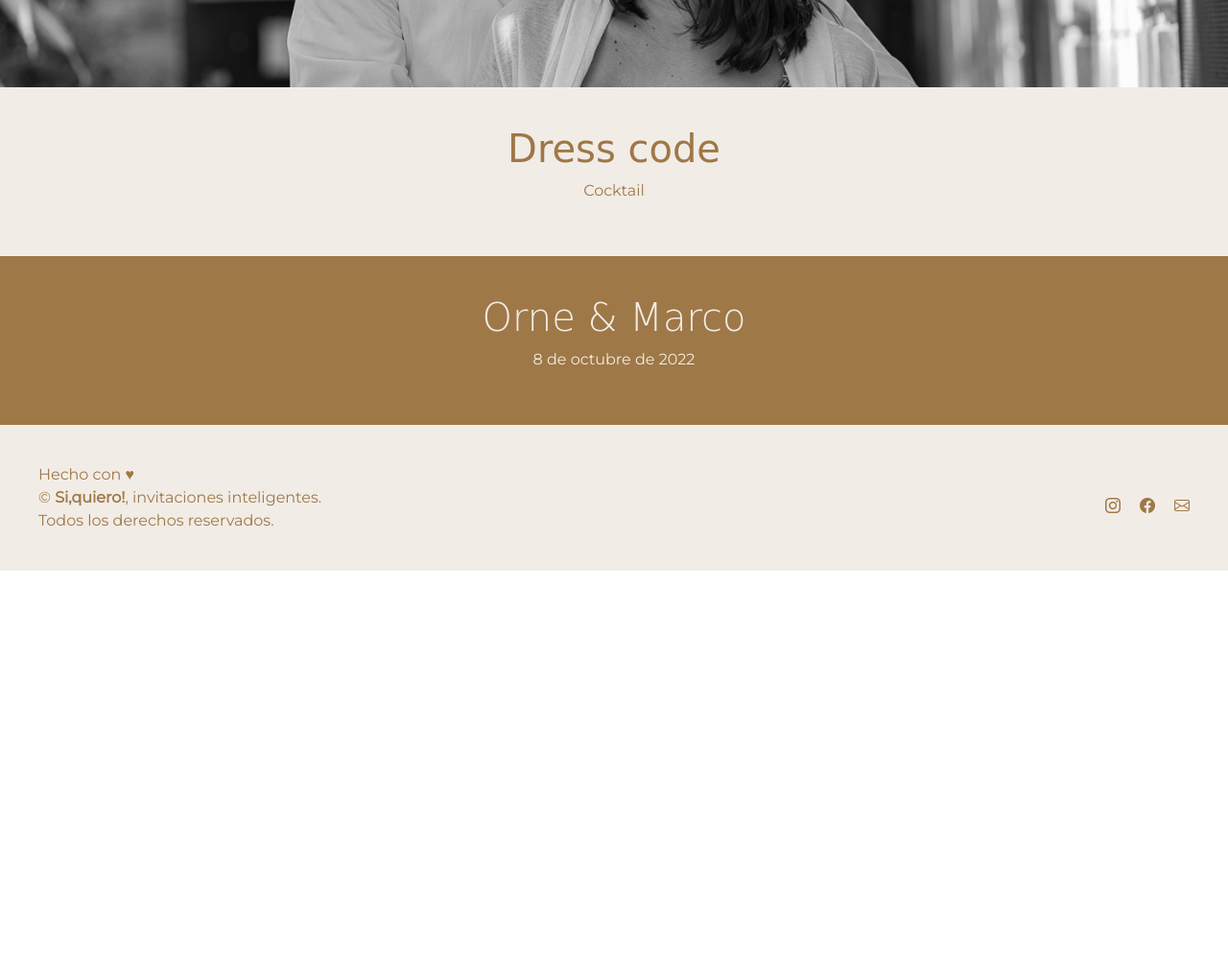
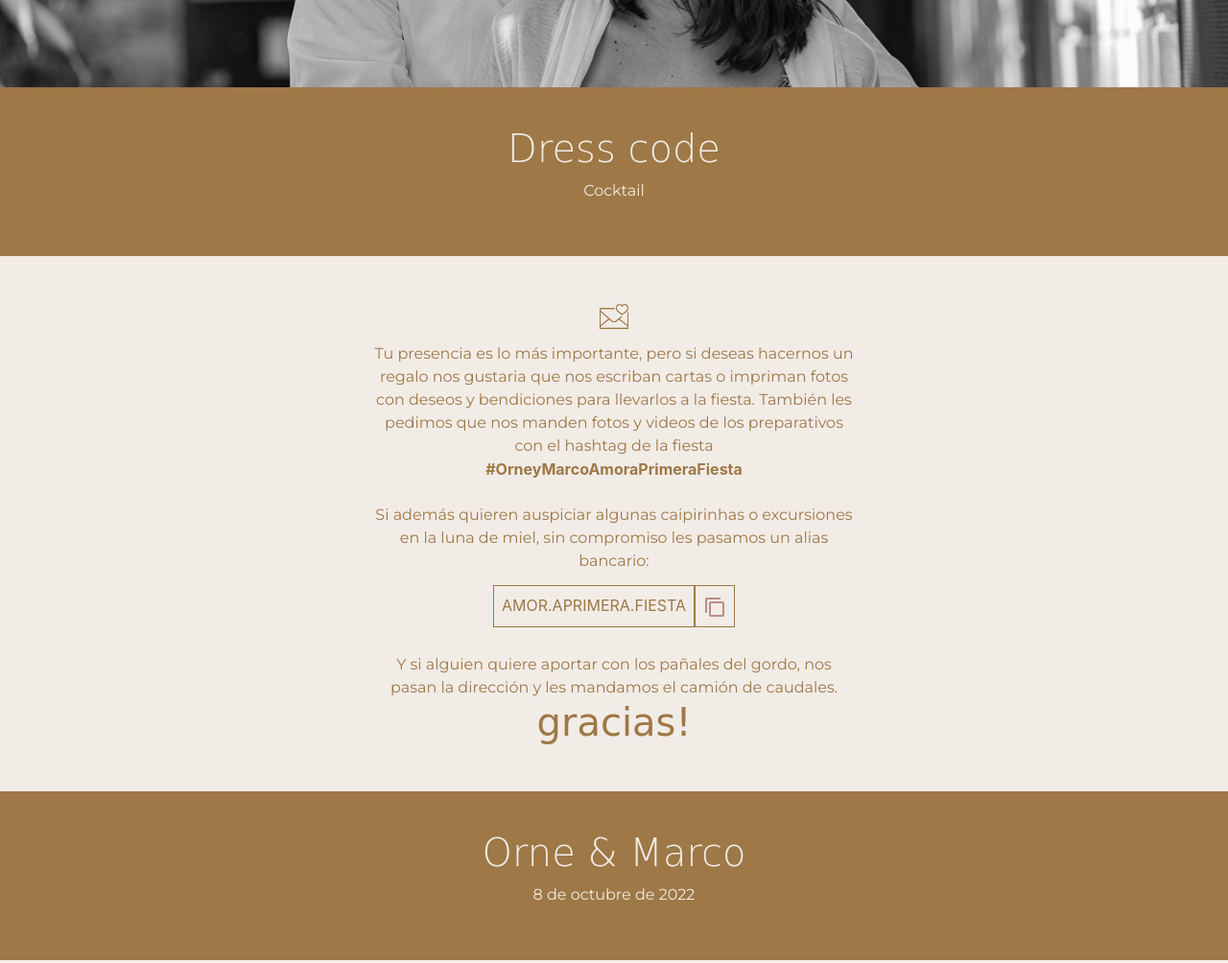
Before and after one commit to invitacionesweb/Orne-y-Marco, a plain HTML site: page index.html in a window 1280 px wide. Shown: the part 3140-4144 px from the top of the page at 96% size. Before the commit the page ends 3735 px from the top, so only its background shows below. Drawn offline with nearby package versions, Linux system fonts and the light colour scheme; a web font is replaced by a local one.

Commit message:
actualizacion de datos

```diff
--- a/index.html
+++ b/index.html
@@ -3,7 +3,7 @@
 <head>
     <meta charset="UTF-8">
     <meta name="viewport" content="width=device-width, initial-scale=1.0">
-    <title>Document</title>
+    <title>Orne y Marco</title>
     <link rel="stylesheet" href="styles.css">
     <link rel="preconnect" href="https://fonts.googleapis.com">
     <link rel="preconnect" href="https://fonts.gstatic.com" crossorigin>
@@ -91,7 +91,7 @@
             <div class="locacion-cards-items">
                 <img src="ig/rings.png" alt="">
                 <h2>Benditos seamos</h2>
-                <p>Sábado 08-10-22 <br> 11:15 hs. <br>
+                <p>Sábado 08-10-22 <br> 11:45 hs. <br>
                    <b>Capilla Nuestra señora de Lourdes - Córdoba.</b>
                 </p>
                 <button class="button-a"><a  target="_blank" href="https://www.google.com/maps/place/Capilla+Nuestra+Se%C3%B1ora+de+Lourdes/@-31.009094,-64.2674936,15z/data=!4m5!3m4!1s0x0:0x4022c764b0144d01!8m2!3d-31.009094!4d-64.2674936">Como llegar</a></button>
@@ -150,19 +150,36 @@ style=" fill:#000000;"><g fill="none" fill-rule="nonzero" stroke="none" stroke-w
             <button class="button-b"><a a target="_blank" href="https://forms.gle/JxhgrZFb1odttAcx7">RSVP</a></button>
         </div>
     </div>
-<div class="divisioncuatro">
-    <div class="dresscode">
-        <h2>Dress code</h2>
+<div class="agradecimiento">
+    <div class="agradecimiento-text">
+        <h1>Dress code</h1>
         <p>Cocktail</p>
     </div>
-
-    <div class="agradecimiento">
-        <div class="agradecimiento-text">
-            <H1>Orne & Marco</H1>
-            <p>8 de octubre de 2022</p>
+</div>
+<div class="regalos">
+    <img src="ig/icons8-sobre-de-amor-100.png" alt="">
+    <p>Tu presencia es lo más importante, pero si deseas hacernos un regalo nos gustaria que nos escriban cartas o impriman fotos con deseos y bendiciones para llevarlos a la fiesta. También les pedimos que nos manden fotos y videos de los preparativos con el hashtag de la fiesta </p> <a href="https://www.instagram.com/explore/tags/orneymarcoamoraprimerafiesta/"><b>#OrneyMarcoAmoraPrimeraFiesta</b></a>
+    <br>
+    <br>
+    <p>Si además quieren auspiciar algunas caipirinhas o excursiones en la luna de miel,  sin compromiso les pasamos un alias bancario:</p>
+    <div id="contenedor">
+        <div>
+          <span  id="enlace">AMOR.APRIMERA.FIESTA</span>
+          <button id="copiador"><svg xmlns="http://www.w3.org/2000/svg" x="0px" y="0px"
+            width="24" height="24"
+            viewBox="0 0 172 172"
+            style=" fill:#000000;"><g fill="none" fill-rule="nonzero" stroke="none" stroke-width="1" stroke-linecap="butt" stroke-linejoin="miter" stroke-miterlimit="10" stroke-dasharray="" stroke-dashoffset="0" font-family="none" font-weight="none" font-size="none" text-anchor="none" style="mix-blend-mode: normal"><path d="M0,172v-172h172v172z" fill="none"></path><g fill="#B68E87"><path d="M28.66667,14.33333c-7.91917,0 -14.33333,6.41417 -14.33333,14.33333v100.33333h14.33333v-100.33333h100.33333v-14.33333zM57.33333,43c-7.91917,0 -14.33333,6.41417 -14.33333,14.33333v86c0,7.91917 6.41417,14.33333 14.33333,14.33333h86c7.91917,0 14.33333,-6.41417 14.33333,-14.33333v-86c0,-7.91917 -6.41417,-14.33333 -14.33333,-14.33333zM57.33333,57.33333h86v86h-86z"></path></g></g></svg></button>
         </div>
     </div>
-
+    <br>
+    <p>Y si alguien quiere aportar con los pañales del gordo, nos pasan la dirección y les mandamos el camión de caudales. </p>
+    <h2>gracias!</h2>
+</div>
+<div class="agradecimiento">
+    <div class="agradecimiento-text">
+        <H1>Orne & Marco</H1>
+        <p>8 de octubre de 2022</p>
+    </div>
 </div>
     <footer>
         <div class="content">
@@ -182,6 +199,28 @@ style=" fill:#000000;"><g fill="none" fill-rule="nonzero" stroke="none" stroke-w
     </footer>
 
     <script src="script.js"></script>
+    <script>
+        var boton = document.getElementById("copiador");
+  boton.addEventListener("click", copiarAlPortapapeles, false);
+
+  function copiarAlPortapapeles() {
+  var enlace = document.getElementById("enlace");
+
+  var inputFalso = document.createElement("input");
+  inputFalso.setAttribute("value", enlace.innerHTML);
+
+  document.body.appendChild(inputFalso);
+
+  inputFalso.select();
+
+  document.execCommand("copy");
+
+  document.body.removeChild(inputFalso);
+  alert("COPIADO EN EL PORTAPAPELES");
+  }
+
+    </script>
+
     <script src="https://code.jquery.com/jquery-3.3.1.slim.min.js" integrity="sha384-q8i/X+965DzO0rT7abK41JStQIAqVgRVzpbzo5smXKp4YfRvH+8abtTE1Pi6jizo" crossorigin="anonymous"></script>
 <script src="https://cdnjs.cloudflare.com/ajax/libs/popper.js/1.14.3/umd/popper.min.js" integrity="sha384-ZMP7rVo3mIykV+2+9J3UJ46jBk0WLaUAdn689aCwoqbBJiSnjAK/l8WvCWPIPm49" crossorigin="anonymous"></script>
 <script src="https://stackpath.bootstrapcdn.com/bootstrap/4.1.3/js/bootstrap.min.js" integrity="sha384-ChfqqxuZUCnJSK3+MXmPNIyE6ZbWh2IMqE241rYiqJxyMiZ6OW/JmZQ5stwEULTy" crossorigin="anonymous"></script>
--- a/styles.css
+++ b/styles.css
@@ -350,13 +350,80 @@ body p {
     font-family: var(--font-principal);
 
 }
+.regalos {
+    background-color: var(--color-principal);
+    color: var(--color-secundario);
+    padding: 40px;
+    text-align: center;
+}
+.regalos p {
+    max-width: 500px;
+    padding: auto;
+    margin: auto;
+}
+.regalos a {
+    text-decoration: none;
+    color: var(--color-secundario);
+}
+.regalos a:hover {
+    text-decoration: solid;
+    color: var(--color-terciario);
+}
+.regalos a:active {
+    text-decoration: none;
+    color: var(--color-terciario);
+}
 
+.regalos img {
+    width: 50px;
+    padding: 10px;
+}
 .agradecimiento {
     padding: 40px;
     color: var(--color-principal);
     background-color: var(--color-secundario);
     text-align: center;
 
+}
+#contenedor {
+    width: auto;
+    height: 60px;
+    margin: 0px auto;
+    display: flex;
+    justify-content: center;
+    align-items: center;
+}
+
+#contenedor > div {
+    display: flex;
+}
+
+span#enlace {
+    color: var(--color-secundario);
+    font-size: 1em;
+    padding: 8px ;
+    text-align: center;
+    background-color: var(--color-principal);
+
+    border: 1px solid var(--color-secundario);
+    margin-top: 10px;
+
+}
+
+button#copiador {
+    background-color: var(--color-principal);
+    color: white;
+    border: none;
+    padding: 8px;
+    font-size: 1em;
+    display: inline-block;
+    cursor: pointer;
+    border: 1px solid var(--color-secundario);
+    margin-top: 10px;
+}
+.regalos h2 {
+    font-family: var(--font-secundaria);
+    font-size: 40PX;
 }
 
 footer {
```
Also changed, not shown: ig/icons8-sobre-de-amor-100.png (added), 2 other files.
